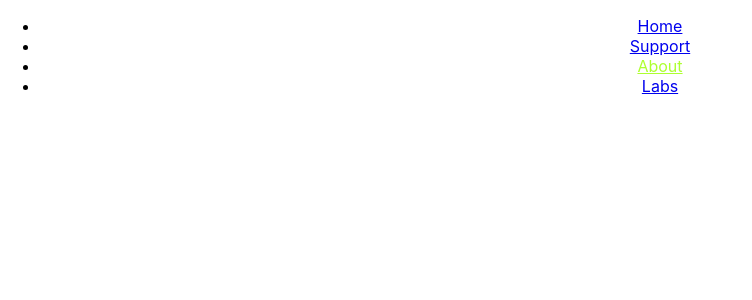
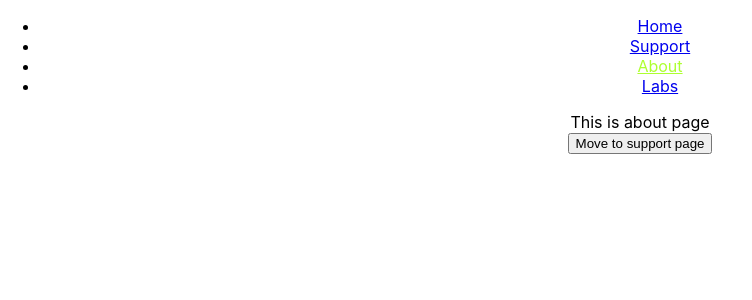
Before and after one commit to vaidehijadhav/reactRouter, a React (Create React App) app: page /about in a window 1280 px wide. Shown: the top 300 px of the page, without its empty margins (0-752 px from the left). Built offline with nearby package versions, Linux system fonts and the light colour scheme.

Commit message:
use useNavigate hook

```diff
--- a/src/components/About.js
+++ b/src/components/About.js
@@ -1,9 +1,17 @@
 import React from "react";
+import { useNavigate } from "react-router-dom";
 
 const About = () =>{
+    const navigate = useNavigate();
+
+    function clickHandler(){
+        //move to support page
+        navigate("/support");
+    }
     return (
         <div>
-
+            <div>This is about page</div>
+            <button onClick={clickHandler}> Move to support page</button>
         </div>
     )
 }
--- a/src/components/Lab1.js
+++ b/src/components/Lab1.js
@@ -1,10 +1,22 @@
 import React from "react";
+import { useNavigate } from "react-router-dom";
 
 const Labs = () =>{
+    const navigate = useNavigate();
+
+    function clickHandler (){
+        //move to about page
+        navigate("/about");
+    };
     return (
         <div>
+            <div>
+                This is Lab Page
+            </div>
 
+            <button onClick={clickHandler}>Move to about page</button>
         </div>
+
     )
 }
 
--- a/src/components/NotFound.js
+++ b/src/components/NotFound.js
@@ -3,7 +3,7 @@ import React from "react";
 const NotFound = () =>{
     return (
         <div>
-
+            <div>This is not found page</div>
         </div>
     )
 }
--- a/src/components/Support.js
+++ b/src/components/Support.js
@@ -1,9 +1,17 @@
 import React from "react";
+import { useNavigate } from "react-router-dom";
 
 const Support = () =>{
+    const navigate = useNavigate();
+
+    function clickHandler(){
+        //move to labs page
+        navigate("/labs");
+    }
     return (
         <div>
-
+            <div>This is Support Page</div>
+            <button onClick={clickHandler}>Move to Labs page</button>
         </div>
     )
 }
```
Also changed, not shown: src/components/Labs.js (deleted, +0 -11 lines).
